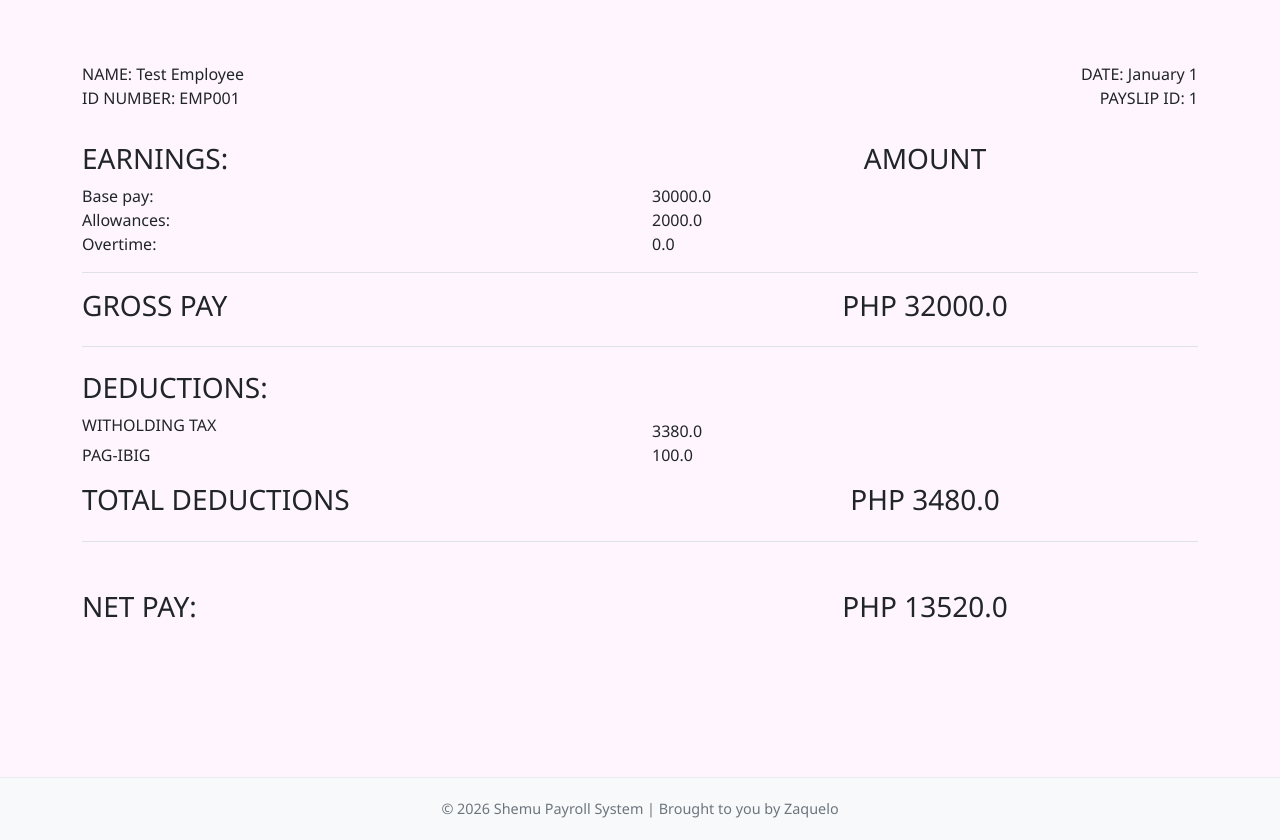
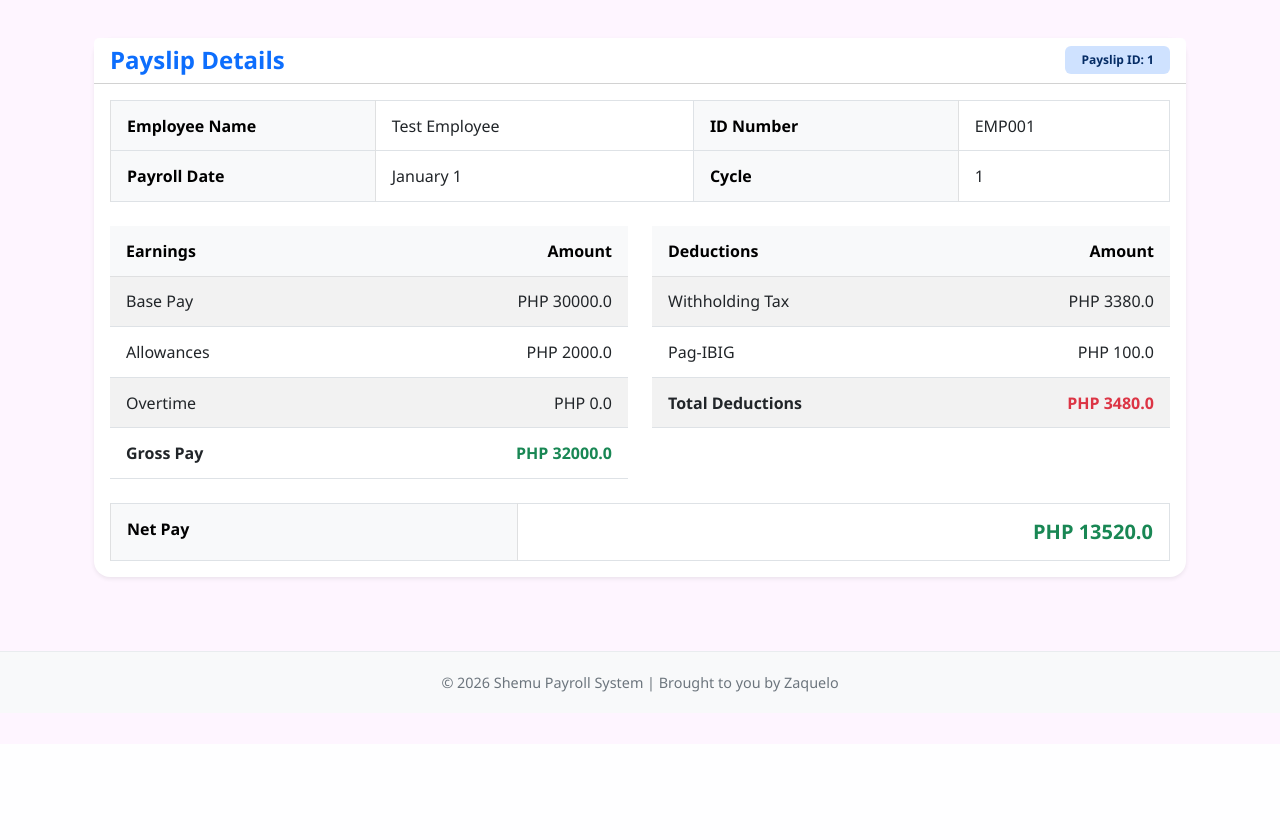
Before and after one commit to kurokabe8/FinalProject-BartoloQueZapico, a Django app: page /payslips/view/1/ in a window 1280 px wide. Shown: the part 56-896 px from the top of the page. After the commit the page ends 748 px from the top, so only its background shows below. Run offline with Django 5.2, Linux system fonts and the light colour scheme; a user stored in the database is signed in; data comes from the database, SQL or seed files in the repository; both versions use the stored data as it was after the commit.

Commit message:
tabled view for payslip

```diff
--- a/Shemu/payroll_app/templates/payroll_app/payslips/view_payslip.html
+++ b/Shemu/payroll_app/templates/payroll_app/payslips/view_payslip.html
@@ -1,89 +1,132 @@
 {% extends 'payroll_app/base.html' %}
 
 {% block content %}
-    <div class="py-5">
-        <div class="row mb-3">
-            <div class="col-6">
-                <p class="mb-0">NAME: {{ payslip.id_number.name }}</p>
-                <p>ID NUMBER: {{ payslip.id_number.id_number }}</p>
+<div class="container py-4">
+    <div class="card shadow-sm border-0 payslip-card">
+        <div class="card-header bg-white d-flex justify-content-between align-items-center flex-wrap gap-2">
+            <h2 class="h4 mb-0 text-primary fw-bold">Payslip Details</h2>
+            <span class="badge bg-primary-subtle text-primary-emphasis px-3 py-2">
+                Payslip ID: {{ payslip.pk }}
+            </span>
+        </div>
+
+        <div class="card-body">
+            <div class="table-responsive mb-4">
+                <table class="table table-bordered align-middle mb-0 detail-table">
+                    <tbody>
+                        <tr>
+                            <th class="table-light w-25">Employee Name</th>
+                            <td>{{ payslip.id_number.name }}</td>
+                            <th class="table-light w-25">ID Number</th>
+                            <td>{{ payslip.id_number.id_number }}</td>
+                        </tr>
+                        <tr>
+                            <th class="table-light">Payroll Date</th>
+                            <td>{{ payslip.month }} {{ payslip.date_range }} {{ payslip.year }}</td>
+                            <th class="table-light">Cycle</th>
+                            <td>{{ payslip.pay_cycle }}</td>
+                        </tr>
+                    </tbody>
+                </table>
             </div>
-            <div class="col-6 text-end">
-                <p class="mb-0">DATE: {{ payslip.month }} {{ payslip.date_range }} {{ payslip.year }}</p>
-                <p>PAYSLIP ID: {{ payslip.pk }}</p>
-            </div>
-        </div>
-        <div class="row mb-3">
-            <div class="col-6">
-                <h3>EARNINGS:</h3>
-                <p class="mb-0">Base pay:</p>
-                <p class="mb-0">Allowances:</p>
-                <p class="mb-0">Overtime:</p>
-            </div>
-            <div class="col-6">
-                <h3 class="text-center">AMOUNT</h3>
-                <p class="mb-0 text-start">{{ payslip.rate }}</p>
-                <p class="mb-0 text-start">{{ payslip.earnings_allowance }}</p>
-                <p class="mb-0 text-start">{{ payslip.overtime }}</p>
-            </div>
-        </div>
-        <span class="border-bottom d-block w-100"></span>
-        <div class="row my-3">
-            <div class="col-6">
-                <h3>GROSS PAY</h3>
-            </div>
-            <div class="col-6">
-                <h3 class="text-center">PHP {{ payslip.getGrossPay }}</h3>
-            </div>
-        </div>
-        <span class="border-bottom d-block w-100"></span>
-        <div class="row mt-4 mb-0">
-            <div class="col-6">
-                <h3>DEDUCTIONS:</h3>
-                <p class="mb-0 text-start">WITHOLDING TAX</p>
-            </div>
-            <div class="col-6">
-                <br><br>
-                <p class="mb-0 text-start">{{ payslip.deductions_tax }}</p>
-            </div>
-        </div>
-        {% if payslip.pay_cycle == 1 %}
-            <div class="row my-0">
-                <div class="col-6">
-                    <p class="mb-0 text-start">PAG-IBIG</p>
+
+            <div class="row g-4">
+                <div class="col-lg-6">
+                    <div class="table-responsive">
+                        <table class="table table-striped table-hover align-middle mb-0 section-table">
+                            <thead class="table-light">
+                                <tr>
+                                    <th>Earnings</th>
+                                    <th class="text-end">Amount</th>
+                                </tr>
+                            </thead>
+                            <tbody>
+                                <tr>
+                                    <td>Base Pay</td>
+                                    <td class="text-end">PHP {{ payslip.rate }}</td>
+                                </tr>
+                                <tr>
+                                    <td>Allowances</td>
+                                    <td class="text-end">PHP {{ payslip.earnings_allowance }}</td>
+                                </tr>
+                                <tr>
+                                    <td>Overtime</td>
+                                    <td class="text-end">PHP {{ payslip.overtime }}</td>
+                                </tr>
+                                <tr class="fw-semibold">
+                                    <td>Gross Pay</td>
+                                    <td class="text-end text-success">PHP {{ payslip.getGrossPay }}</td>
+                                </tr>
+                            </tbody>
+                        </table>
+                    </div>
                 </div>
-                <div class="col-6">
-                    <p class="mb-0 text-start">{{ payslip.pag_ibig }}</p>
+
+                <div class="col-lg-6">
+                    <div class="table-responsive">
+                        <table class="table table-striped table-hover align-middle mb-0 section-table">
+                            <thead class="table-light">
+                                <tr>
+                                    <th>Deductions</th>
+                                    <th class="text-end">Amount</th>
+                                </tr>
+                            </thead>
+                            <tbody>
+                                <tr>
+                                    <td>Withholding Tax</td>
+                                    <td class="text-end">PHP {{ payslip.deductions_tax }}</td>
+                                </tr>
+                                {% if payslip.pay_cycle == 1 %}
+                                <tr>
+                                    <td>Pag-IBIG</td>
+                                    <td class="text-end">PHP {{ payslip.pag_ibig }}</td>
+                                </tr>
+                                {% else %}
+                                <tr>
+                                    <td>PhilHealth</td>
+                                    <td class="text-end">PHP {{ payslip.deductions_health }}</td>
+                                </tr>
+                                <tr>
+                                    <td>SSS</td>
+                                    <td class="text-end">PHP {{ payslip.sss }}</td>
+                                </tr>
+                                {% endif %}
+                                <tr class="fw-semibold">
+                                    <td>Total Deductions</td>
+                                    <td class="text-end text-danger">PHP {{ payslip.total_deductions }}</td>
+                                </tr>
+                            </tbody>
+                        </table>
+                    </div>
                 </div>
             </div>
-        {% else %}
-            <div class="row my-0">
-                <div class="col-6">
-                    <p class="mb-0 text-start">PHILHEALTH</p>
-                    <p class="mb-0 text-start">SSS</p>
-                </div>
-                <div class="col-6">
-                    <p class="mb-0 text-start">{{ payslip.deductions_health }}</p>
-                    <p class="mb-0 text-start">{{ payslip.sss }}</p>
-                    <span class="border-bottom d-block w-100"></span>
-                </div>
-            </div>
-        {% endif %}
-        <div class="row my-3">
-            <div class="col-6">
-                <h3>TOTAL DEDUCTIONS</h3>
-            </div>
-            <div class="col-6">
-                <h3 class="text-center">PHP {{ payslip.total_deductions }}</h3>
-            </div>
-        </div>
-        <span class="border-bottom d-block w-100"></span>
-        <div class="row my-5">
-            <div class="col-6">
-                <h3>NET PAY:</h3>
-            </div>
-            <div class="col-6">
-                <h3 class="text-center">PHP {{ payslip.total_pay}}</h3>
+
+            <div class="mt-4">
+                <table class="table table-bordered summary-table mb-0">
+                    <tbody>
+                        <tr>
+                            <th class="table-light">Net Pay</th>
+                            <td class="fw-bold text-success fs-5 text-end">PHP {{ payslip.total_pay }}</td>
+                        </tr>
+                    </tbody>
+                </table>
             </div>
         </div>
     </div>
+</div>
+
+<style>
+    .payslip-card {
+        border-radius: 1rem;
+    }
+
+    .detail-table th,
+    .detail-table td,
+    .section-table th,
+    .section-table td,
+    .summary-table th,
+    .summary-table td {
+        padding: 0.8rem 1rem;
+    }
+</style>
 {% endblock %}
```
Also changed, not shown: Shemu/db.sqlite3.
